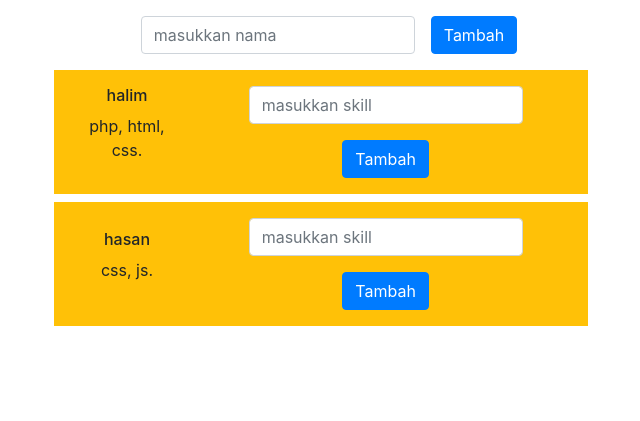
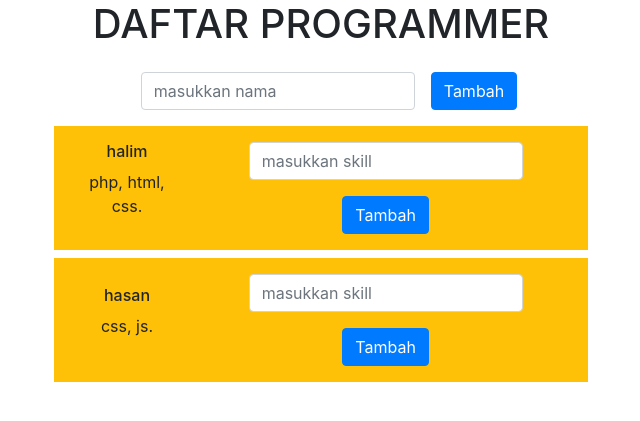
Before and after one commit to halim13/b10k3, a PHP site: page / in a window 1280 px wide. Shown: the top 421 px of the page, without its empty margins (319-959 px from the left). Run offline with PHP 8.4, Linux system fonts and the light colour scheme; data comes from the database, SQL or seed files in the repository.

Commit message:
soal 6 tambah teks dikit

```diff
--- a/6/index.php
+++ b/6/index.php
@@ -9,6 +9,10 @@
 </head>
 <body>
 	<div class="container-fluid">
+		<div>
+			<h1 class="text-center">DAFTAR PROGRAMMER</h1>
+		</div>
+
 		<div class="row d-flex justify-content-center">
 			<div class="col-mx-5 mt-2 d-flex justify-content-center">
 				<!-- inputan nama programmer -->
```
